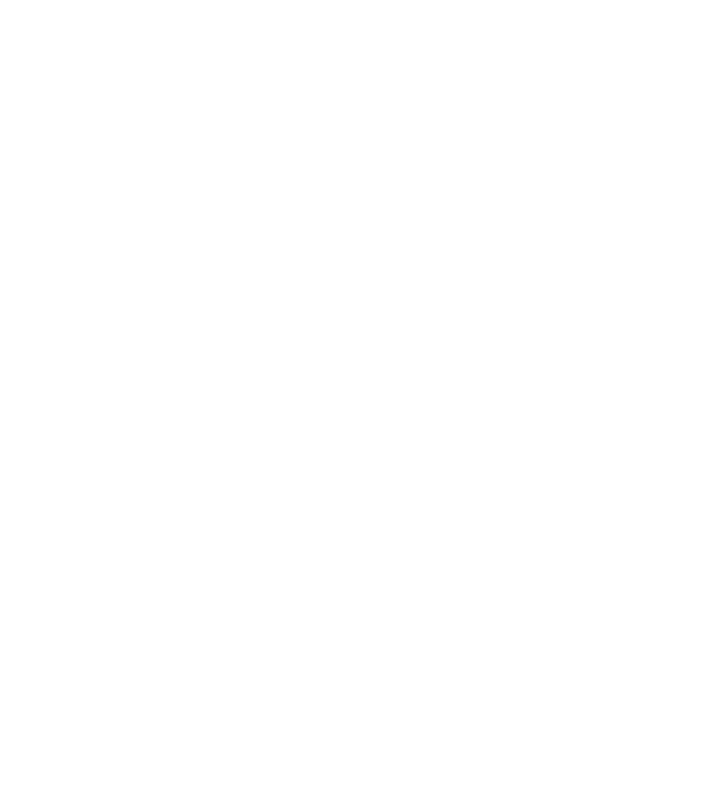
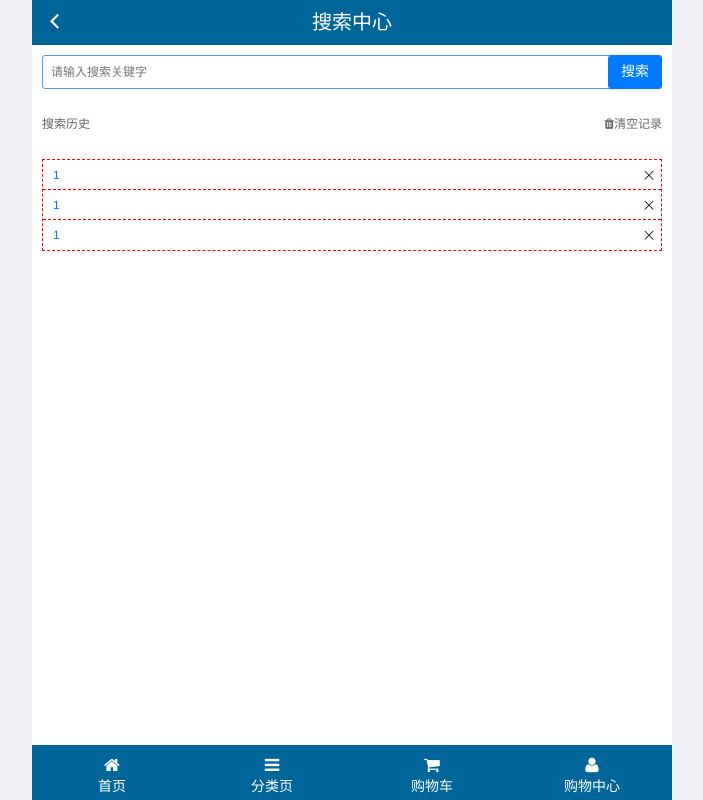
Before and after one commit to MelaniePP/letao_04, a plain HTML site: page search.html in a window 1280 px wide. Shown: the whole page, without its empty margins (288-991 px from the left). Drawn offline with Linux system fonts and the light colour scheme.

Commit message:
静态页面完成

```diff
--- /dev/null
+++ b/css/search.css
@@ -0,0 +1,48 @@
+.lt_search{
+  padding: 10px;
+  position: relative;
+}
+.lt_search .search_ipt{
+  margin: 0;
+  height: 34px;
+  width: 100%;
+  padding: 8px;
+  font-size: 12px;
+  border:1px solid #479FFF;
+
+}
+.lt_search .search_btn{
+  position: absolute;
+  top: 10px;
+  right: 10px;
+}
+.lt_title{
+  padding: 10px;
+  font-size: 12px;
+  color: #666;
+  line-height: 30px;
+}
+.search_list{
+  padding: 10px;
+}
+.search_list ul{
+  border: 1px dashed red;
+}
+.search_list ul li{
+  height: 30px;
+
+  border-bottom: 1px dashed red;
+  font-size: 12px;
+}
+.search_list ul li a{
+  display: block;
+  height: 30px;
+  line-height: 30px;
+  padding: 0 10px;
+}
+.search_list ul li i{
+  line-height: 30px;
+}
+.search_list ul li:last-child{
+  border-bottom: none;
+}
--- /dev/null
+++ b/js/search.js
@@ -0,0 +1,7 @@
+$(function(){
+
+
+
+  // 获取本地数据，渲染搜索历史
+
+})
--- a/search.html
+++ b/search.html
@@ -0,0 +1,82 @@
+<!DOCTYPE html>
+<html lang="en">
+<head>
+  <meta charset="UTF-8">
+  <meta name="viewport" content="width=device-width, initial-scale=1.0">
+  <meta http-equiv="X-UA-Compatible" content="ie=edge">
+  <link rel="stylesheet" href="./lib/fa/css/font-awesome.css">
+  <link rel="stylesheet" href="./lib/mui/css/mui.css">
+
+  <link rel="stylesheet" href="./css/common.css">
+  <link rel="stylesheet" href="./css/search.css">
+  <link rel="icon" href="./favicon.ico">
+  <title>乐淘商城</title>
+</head>
+<body>
+  <div class="lt_container">
+    <!-- 头部 -->
+    <div class="lt_header">
+      <a href="javascript:history.back();" class="icon_left"><i class="mui-icon mui-icon-back"></i></a>
+      <h3>搜索中心</h3>
+
+    </div>
+    <div class="lt_main">
+      <div class="mui-scroll-wrapper">
+        <div class="mui-scroll">
+          <div class="lt_search">
+            <input type="text" class="search_ipt" placeholder="请输入搜索关键字">
+            <button class="mui-btn mui-btn-primary search_btn">搜索</button>
+          </div>
+          <div class="lt_title mui-clearfix">
+            <span class="mui-pull-left">搜索历史</span>
+            <span class="mui-pull-right"><i class="fa fa-trash"></i>清空记录</span>
+          </div>
+          <div class="search_list">
+            <ul>
+              <li><a href="" class="mui-pull-left">1</a><i class="btn_delete mui-pull-right mui-icon mui-icon-closeempty"></i></li>
+              <li><a href="" class="mui-pull-left">1</a><i class="btn_delete mui-pull-right mui-icon mui-icon-closeempty"></i></li>
+              <li><a href="" class="mui-pull-left">1</a><i class="btn_delete mui-pull-right mui-icon mui-icon-closeempty"></i></li>
+            </ul>
+          </div>
+        </div>
+      </div>
+    </div>
+
+    <!-- 底部 -->
+    <div class="lt_footer">
+      <ul>
+        <li>
+          <a href="index.html">
+            <i class="fa fa-home"></i>
+            <p>首页</p>
+          </a>
+        </li>
+        <li>
+          <a href="category.html">
+            <i class="fa fa-bars"></i>
+            <p>分类页</p>
+          </a>
+        </li>
+        <li>
+          <a href="cart.html.html">
+            <i class="fa fa-shopping-cart"></i>
+            <p>购物车</p>
+          </a>
+        </li>
+        <li>
+          <a href="user.html">
+            <i class="fa fa-user"></i>
+            <p>购物中心</p>
+          </a>
+        </li>
+      </ul>
+    </div>
+  </div>
+
+</body>
+<script src="./lib/mui/js/mui.js"></script>
+<script src="./lib/artTemplate/template-web.js"></script>
+<script src="./lib/zepto/zepto.min.js"></script>
+<script src="./js/common.js"></script>
+<script src="./js/search.js"></script>
+</html>
```
Also changed, not shown: category.html (+1 -20 lines), js/category.js (+6 -1 lines).
